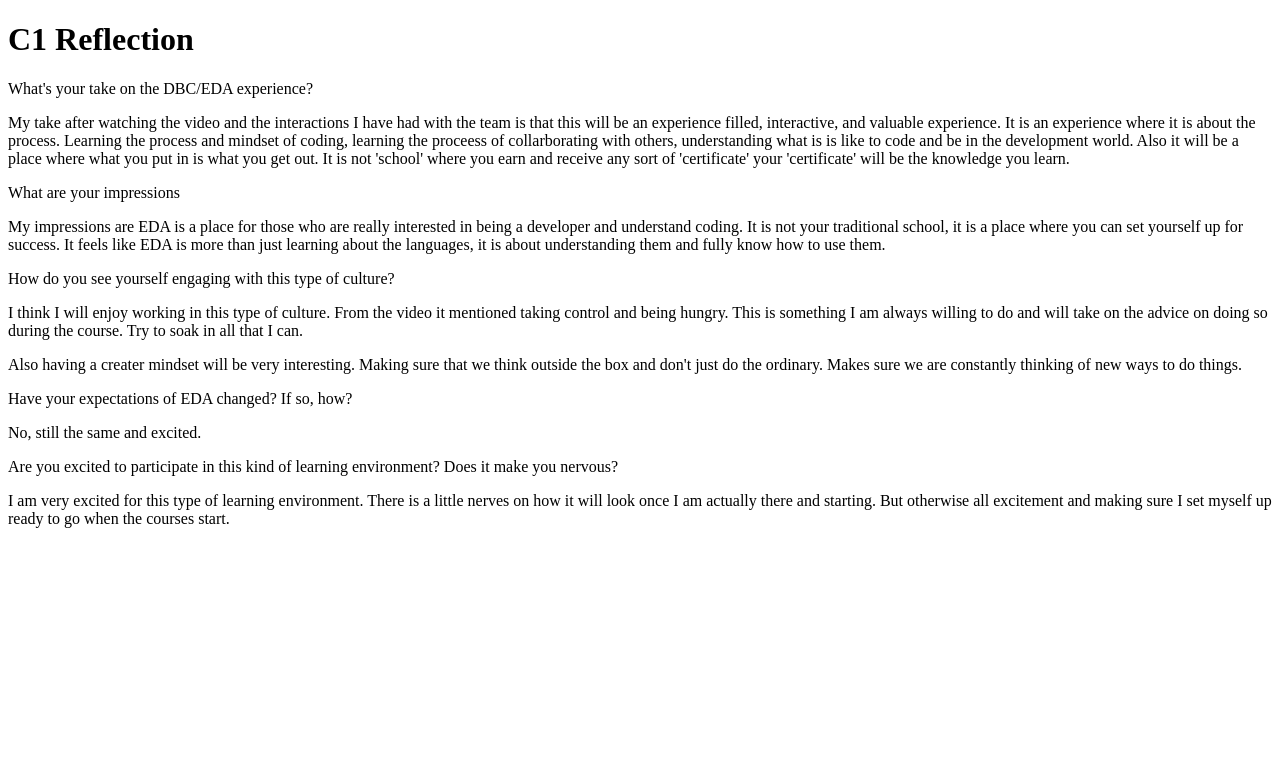
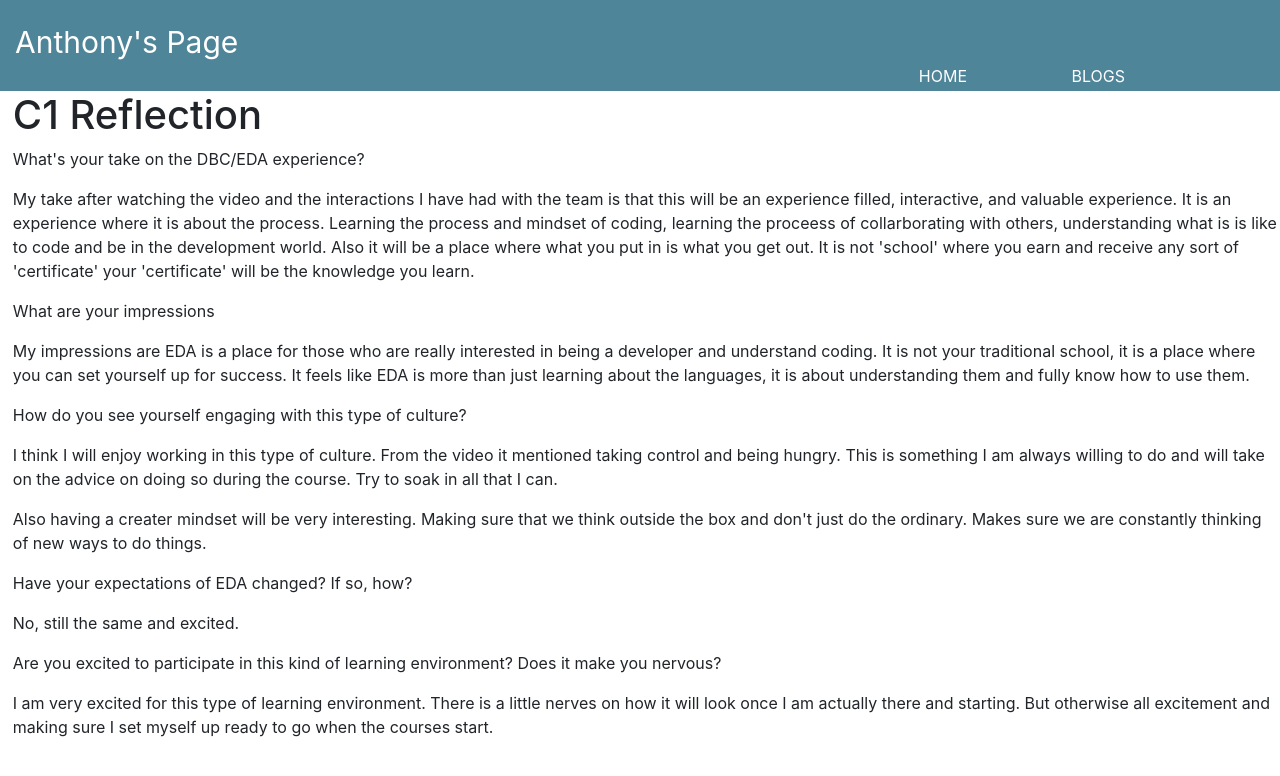
Before and after one commit to anthony-xiao/anthony-xiao.github.io, a plain HTML site: page blog/c1-reflection-blog.html in a window 1280 px wide. Drawn offline with nearby package versions, Linux system fonts and the light colour scheme; files that its build step writes are made by us from their sources.

Commit message:
edit css

```diff
--- a/blog/c1-reflection-blog.html
+++ b/blog/c1-reflection-blog.html
@@ -4,9 +4,23 @@
     <meta charset="UTF-8">
     <meta name="viewport" content="width=device-width, initial-scale=1.0">
     <meta http-equiv="X-UA-Compatible" content="ie=edge">
-        <title>Blog</title>
+    <title>Reflection</title>
+    <link rel="stylesheet" href="https://maxcdn.bootstrapcdn.com/bootstrap/4.0.0/css/bootstrap.min.css">
+    <link rel="stylesheet" href="main.css">
 </head>
     <body>
+        <header>
+                <div class="container">
+                        <a class="navbar-brand" href="index.html">Anthony's Page</a>
+
+                        <nav>
+                        <ul>
+                            <li><a class="nav-choice" href="index.html">Home</a></li>
+                            <li><div class="nav-choice" href="#">Blogs</div></li>
+                        </ul>
+                        </nav>
+                </div>
+            </header>
                 <h1>C1 Reflection</h1>
 
                 <p class="question-header">What's your take on the DBC/EDA experience?</p>
@@ -25,9 +39,5 @@
                 <p class="question-header">Are you excited to participate in this kind of learning environment? Does it make you nervous?</p>
 
                 <p>I am very excited for this type of learning environment. There is a little nerves on how it will look once I am actually there and starting. But otherwise all excitement and making sure I set myself up ready to go when the courses start. </p>
-
-
-
-
     </body>
 </html>
--- a/main.css
+++ b/main.css
@@ -1,18 +1,81 @@
 .container {
-    width: 80%;
     margin: 0;
+    float:left;
+    height: 0%;
+}
+
+a {
+    padding-left: 1%;
+}
+
+h1 {
+    padding-left: 1%
+}
+
+p {
+    padding-left: 1%
 }
 
 header {
-    background: #346779;
+    background: #4f8599;
     color: #ffffff;
+}
+
+header::after{
+    content: '';
+    display: table;
+    clear: both;
 }
 
 .navbar-brand {
     float: left;
     color: #ffffff;
+    padding: 20px 0 3px 0;
+    font-size: 30px;
+}
+.nav-choice{
+    color: #ffffff;
+    text-decoration: none;
+    text-transform: uppercase;
 }
 
 nav {
     float: right;
 }
+
+nav ul{
+    margin: 0;
+    padding: 10px 0 3px 0;
+    list-style: none;
+}
+
+nav li{
+    display: inline-block;
+    padding-top: 30px;
+    margin-left: 100px;
+
+    position: relative;
+
+}
+
+nav .nav-choice:hover {
+    color: #111111;
+}
+
+nav .nav-choice::before {
+    content: '';
+    display: block;
+    height: 5px;
+
+    background-color: #ffffff;
+    position: absolute;
+    top: 0;
+    width: 0%;
+
+    transition: all ease-in-out 150ms;
+}
+
+nav .nav-choice:hover::before{
+    width: 100%;
+    top: 0;
+}
```
Also changed, not shown: blog/c1-time-and-habits-blog.html (+14 -1 lines), index.html (+7 -5 lines). Lines whose indentation alone changed are shown as unchanged.
